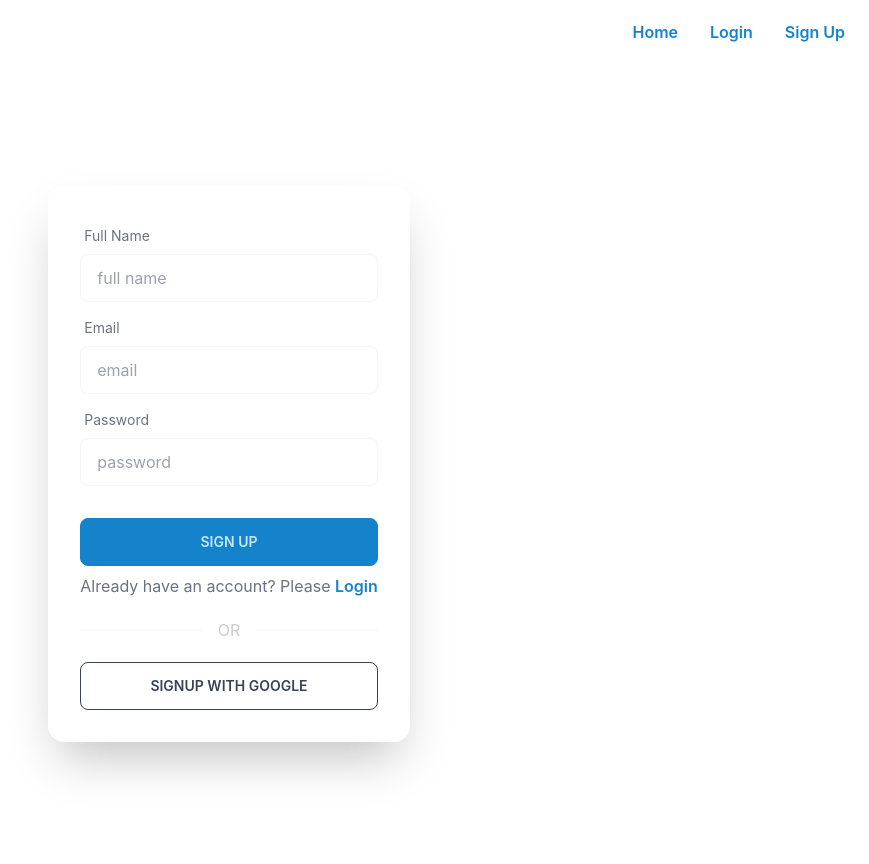
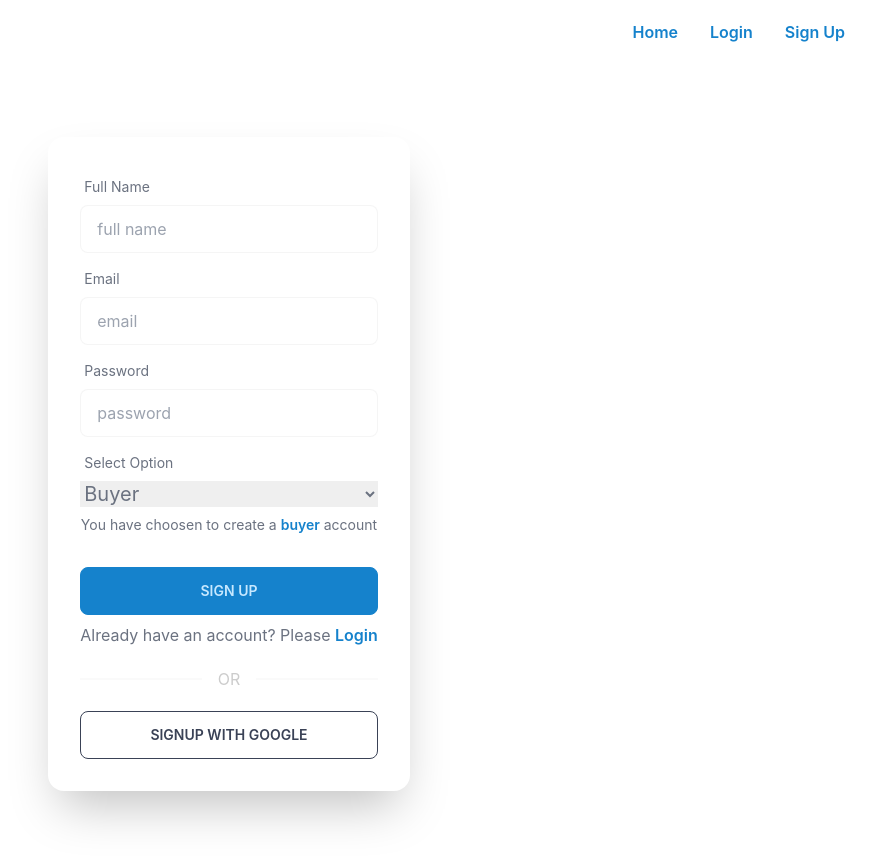
Before and after one commit to md-mahin-islam-mahi/Comfort-Life-Client, a React (Create React App) app: page /signup in a window 1280 px wide. Shown: the whole page, without its empty margins (411-1280 px from the left). Built offline with nearby package versions, Linux system fonts and the light colour scheme; no server answers.

Commit message:
added signup method

```diff
--- a/src/Components/Pages/Signup/Signup.js
+++ b/src/Components/Pages/Signup/Signup.js
@@ -1,13 +1,52 @@
-import React from 'react';
+import React, { useContext, useState } from 'react';
 import { useForm } from 'react-hook-form';
-import { Link } from 'react-router-dom';
+import { Link, useNavigate } from 'react-router-dom';
+import { AuthContext } from '../../../Context/AuthProvider';
 
 const Signup = () => {
-    const { register, handleSubmit } = useForm()
+    const [userType, setUserType] = useState('buyer');
+    const { register, handleSubmit } = useForm();
+    const {createUser} = useContext(AuthContext);
+    const navigate = useNavigate();
+
+    const handleSignup = data => {
+        const email = data.email;
+        const password = data.password;
+        const displayName = data.name;
+        const type = userType;
+
+        const user = {
+            displayName,
+            email,
+            type
+        }
+        console.log(user);
+
+        createUser(email, password)
+        .then(result => {
+            const user = result.user;
+            console.log(user);
+        })
+        .catch(err => console.error(err));
+        navigate("/");
+
+        fetch('http://localhost:5000/users', {
+            method: 'POST',
+            headers: {
+                'Content-Type': 'application/json',
+            },
+            body: JSON.stringify(user)
+
+        })
+    };
+
+
     return (
+
             <div className="hero min-h-screen">
                 <div className="hero-content flex-col">
                     <div className="card flex-shrink-0 w-full min-h-96 max-w-sm shadow-2xl">
+                    <form onSubmit={handleSubmit(handleSignup)}>
                         <div className="card-body">
                             <div className="form-control">
                                 <label className="label">
@@ -27,6 +66,16 @@ const Signup = () => {
                                 </label>
                                 <input type="password" placeholder="password" className="input input-bordered text-black" {...register("password", { required: true })} />
                             </div>
+                            <div className="form-control">
+                                <label className="label">
+                                    <span className="label-text text-gray-500">Select Option</span>
+                                </label>
+                                <select onChange={e => setUserType(e.target.value)} className='outline-none text-gray-500 text-xl' name="User Type">
+                                    <option value="buyer">Buyer</option>
+                                    <option value="saller">Saller</option>
+                                </select>
+                            </div>
+                            <p className="text-sm text-gray-500">You have choosen to create a <span className='text-primary font-semibold'>{userType}</span> account</p>
                             <div className="form-control mt-6">
                                 <input className='btn btn-primary' type="submit" value="Sign Up" />
                             </div>
@@ -36,6 +85,7 @@ const Signup = () => {
                                 <button className='btn btn-accent btn-outline w-full'>Signup with Google</button>
                             </div>
                         </div>
+                        </form>
                     </div>
                 </div>
             </div>
--- /dev/null
+++ b/src/Context/AuthProvider.js
@@ -0,0 +1,55 @@
+import React, { createContext, useEffect, useState } from 'react';
+import { createUserWithEmailAndPassword, getAuth, onAuthStateChanged, signInWithEmailAndPassword, signOut, updateProfile } from 'firebase/auth'
+import app from '../Firebase/firebase.config';
+
+export const AuthContext = createContext();
+const auth = getAuth(app);
+
+const AuthProvider = ({ children }) => {
+    const [user, setUser] = useState("");
+    const [loader, setLoader] = useState(true);
+
+    const createUser = (email, password) => {
+        setLoader(true);
+        return createUserWithEmailAndPassword(auth, email, password);
+    }
+
+    const signIn = (email, password) => {
+        setLoader(true);
+        return signInWithEmailAndPassword(auth, email, password);
+    }
+
+    const updateUser = (userInfo) => {
+        return updateProfile(auth.currentUser, userInfo)
+    }
+
+    const signOutUser = () => {
+        setLoader(true);
+        return signOut(auth);
+    }
+
+    useEffect( () => {
+        const unsubscribe = onAuthStateChanged(auth, currentUser => {
+            setUser(currentUser);
+            setLoader(false);
+        })
+        return () => unsubscribe;
+    }, [])
+
+    const authInfo = {
+        user,
+        createUser,
+        updateUser,
+        signIn,
+        signOutUser,
+        loader
+    }
+
+    return (
+        <AuthContext.Provider value={authInfo}>
+            {children}
+        </AuthContext.Provider>
+    );
+};
+
+export default AuthProvider;
--- a/src/index.js
+++ b/src/index.js
@@ -3,11 +3,14 @@ import ReactDOM from 'react-dom/client';
 import './index.css';
 import App from './App';
 import reportWebVitals from './reportWebVitals';
+import AuthProvider from './Context/AuthProvider';
 
 const root = ReactDOM.createRoot(document.getElementById('root'));
 root.render(
   <React.StrictMode>
-    <App />
+    <AuthProvider>
+      <App />
+    </AuthProvider>
   </React.StrictMode>
 );
 
```
Lines whose indentation alone changed are shown as unchanged.
